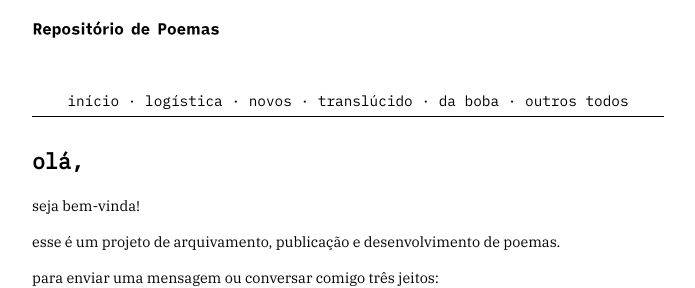
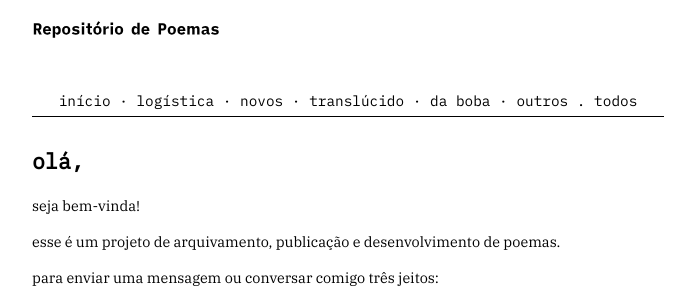
Before and after one commit to olivia-olivia/olivia-olivia.github.io, a Jekyll site: the page built from index.md, in a window 1280 px wide. Shown: the top 288 px of the page, without its empty margins (292-987 px from the left). Built offline with Jekyll 4.4.1, drawn with Linux system fonts in a browser that asks for light colours; nearby versions of some CDN libraries; comment, search, counter and statistics services are not loaded.

Commit message:
pequena correção na barra de navegação

```diff
--- a/_includes/nav.html
+++ b/_includes/nav.html
@@ -4,7 +4,7 @@
   <a style="font-family:'IBM Plex Mono'" href="{{site.url}}{{site.baseurl}}/categories/novos/">novos</a> ·
   <a style="font-family:'IBM Plex Mono'" href="{{site.url}}{{site.baseurl}}/categories/translucido/">translúcido</a> ·
   <a style="font-family:'IBM Plex Mono'" href="{{site.url}}{{site.baseurl}}/categories/da-boba/">da boba</a> ·
-  <a style="font-family:'IBM Plex Mono'" href="{{site.url}}{{site.baseurl}}/categories/outros/">outros</a>
+  <a style="font-family:'IBM Plex Mono'" href="{{site.url}}{{site.baseurl}}/categories/outros/">outros</a> .
   <a style="font-family:'IBM Plex Mono'" href="{{site.url}}{{site.baseurl}}/categories/todos/">todos</a>
 
 </div>
```
